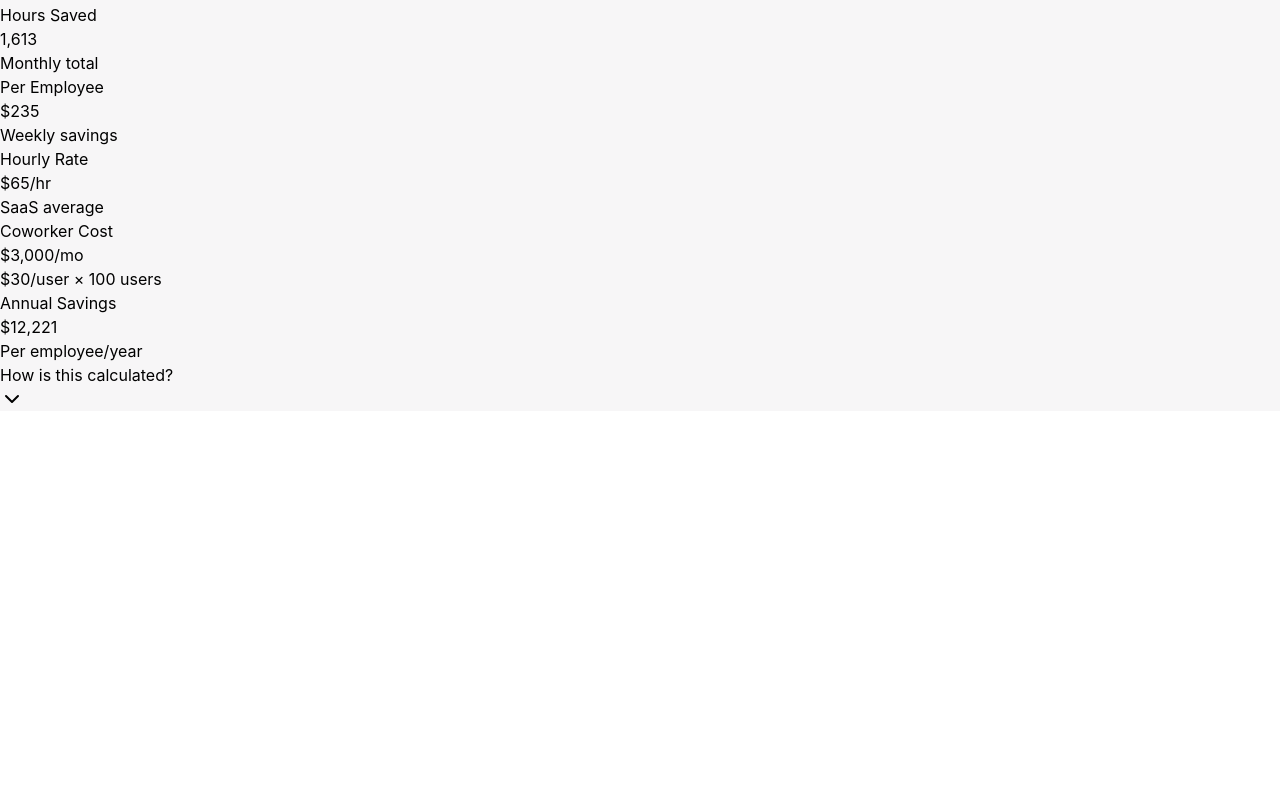
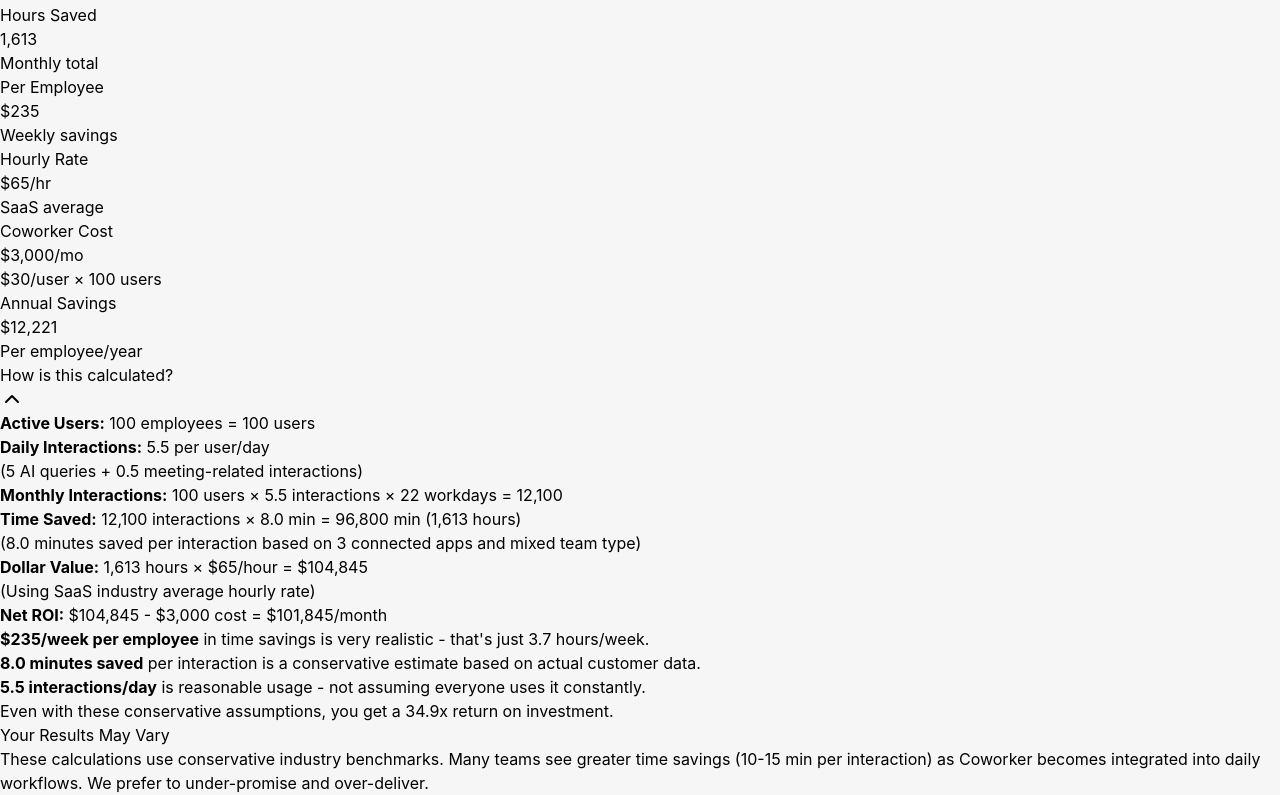
Before and after one commit to DhruvKapadia00/ROI-CALC, a React (Vite) app: page / in a window 1280 px wide. Shown: the part 1077-1872 px from the top of the page. Before the commit the page ends 1488 px from the top, so only its background shows below. Built offline with nearby package versions, Linux system fonts and the light colour scheme.

Commit message:
Set 'How is this calculated?' section to be open by default

```diff
--- a/src/coworker-roi-calculator.tsx
+++ b/src/coworker-roi-calculator.tsx
@@ -36,7 +36,7 @@
   const [meetingFrequency, setMeetingFrequency] = useState('medium');
   const [queryFrequency, setQueryFrequency] = useState(5);
   const [teamType, setTeamType] = useState('mixed');
-  const [showDetails, setShowDetails] = useState(false);
+  const [showDetails, setShowDetails] = useState(true);
   const [animatedMonthly, setAnimatedMonthly] = useState(0);
 
   const connectors = [
```
